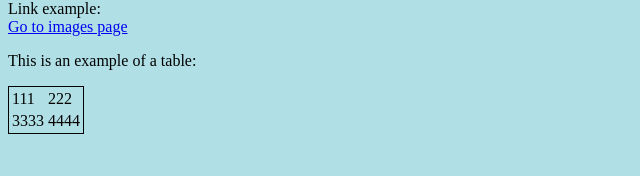
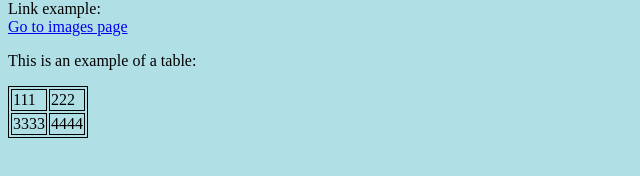
Before and after one commit to u3abris/test2, a plain HTML site: page index.html in a window 1280 px wide. Shown: the part 372-548 px from the top of the page, without its empty margins (0-640 px from the left). Drawn offline with Linux system fonts and the light colour scheme.

Commit message:
Update index.html

```diff
--- a/index.html
+++ b/index.html
@@ -7,6 +7,7 @@
   h1   { color: blue; }
   p    { color: #000000; }
   table { border: 1px solid black; }
+  tr,td { border: 1px solid black; }
 </style>
 </head>
 <body>
```
